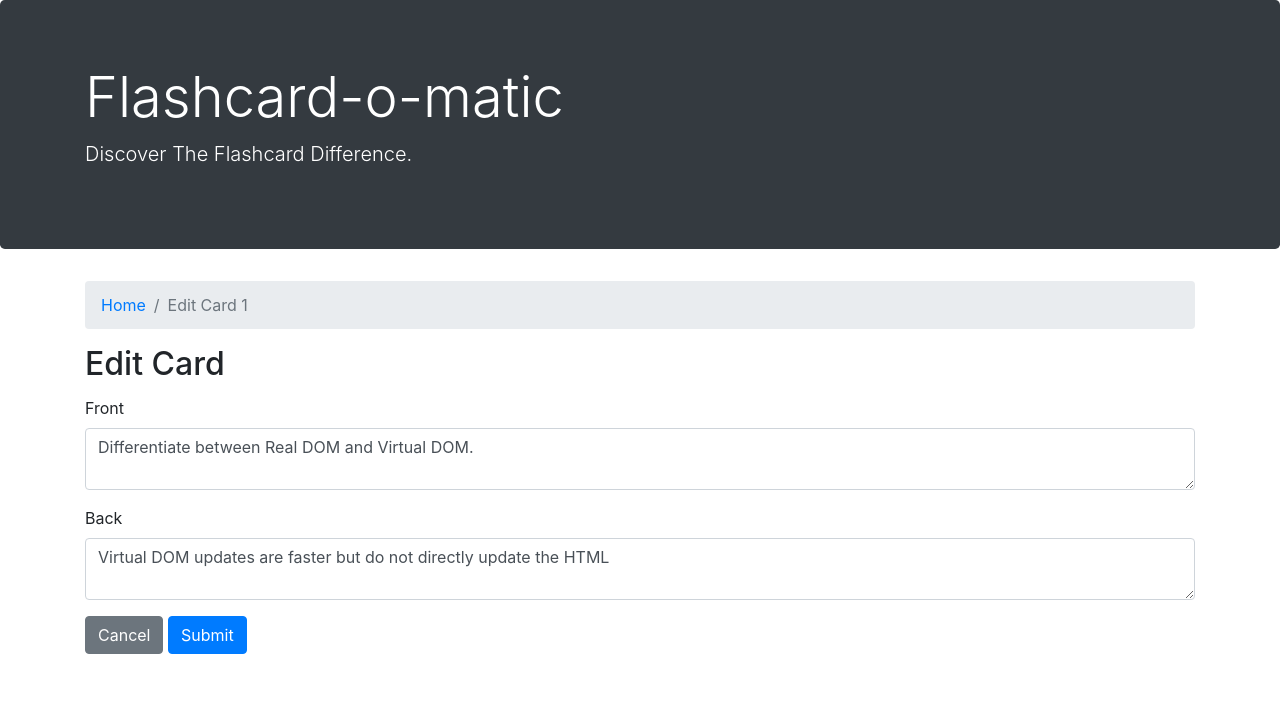
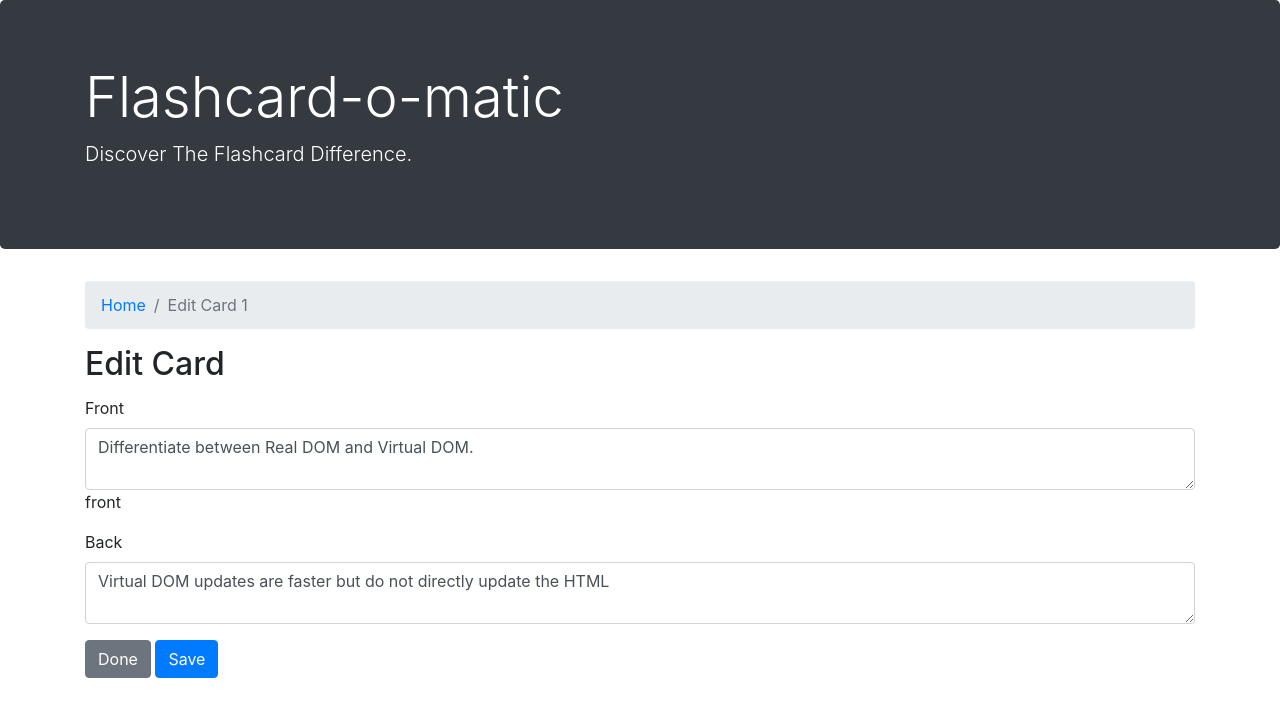
Before and after one commit to leanal/React_Project_Flashcards, a React (Create React App) app: page /decks/1/cards/1/edit in a window 1280 px wide. Shown: the top 716 px of the page. Built offline with nearby package versions, Linux system fonts and the light colour scheme; no server answers; data requests are answered from the project's data file; a web font is replaced by a local one.

Commit message:
added parseInt on deckId

```diff
--- a/src/Layout/CardEdit.js
+++ b/src/Layout/CardEdit.js
@@ -1,12 +1,12 @@
 import React, { useEffect, useState } from "react";
-import { useParams, useHistory } from "react-router-dom";
+import { useParams } from "react-router-dom";
 import { readDeck, readCard , updateCard } from "../utils/api/index";
 import Breadcrumb from "./Breadcrumb";
+import CardForm from "./CardForm";
 
 export default function CardEdit() {
   const { deckId } = useParams();
   const { cardId } = useParams();
-  const history = useHistory();
   const [ deck, setDeck ] = useState({});
   const [ card, setCard ] = useState({});
   const [ front, setFront ] = useState("");
@@ -40,20 +40,19 @@ export default function CardEdit() {
 
   const frontChangeHandler = (event) => setFront(event.target.value);
   const backChangeHandler = (event) => setBack(event.target.value);
-  const cancelClickHandler = () => history.push(`/decks/${deckId}`);
 
-  async function submitHandler() {
+  const submitHandler = async (event) => {
+    event.preventDefault();
+
     const abortController = new AbortController();
     const updatedCard = {
         id: cardId,
+        deckId: parseInt(deckId),
         front: front,
         back: back
-    }
-    const apiUpdate = await updateCard(updatedCard, abortController.signal)
-    console.log("apiUpdate",apiUpdate)
-    // setCard(apiUpdate)
-    // setFront(apiUpdate.front);
-    // setBack(apiUpdate.back);
+    };
+    await updateCard(updatedCard, abortController.signal);
+
     return () => abortController.abort();
   };
 
@@ -61,36 +60,16 @@ export default function CardEdit() {
     <div>
       <Breadcrumb deckId={deckId} deckName={deck.name} addText={`Edit Card ${card.id}`} />
       <h2 className="card-title">Edit Card</h2>
-      <form name="add" onSubmit={submitHandler}>
-        <div className="form-group">
-          <label htmlFor="front">Front</label>
-          <textarea
-            className="form-control"
-            id="front"
-            name="front"
-            placeholder={card.front}
-            required={true}
-            rows={2}
-            onChange={frontChangeHandler}
-            value={front}
-          ></textarea>
-        </div>
-        <div className="form-group">
-          <label htmlFor="back">Back</label>
-          <textarea
-            className="form-control"
-            id="back"
-            name="back"
-            placeholder={card.back}
-            required={true}
-            rows={2}
-            onChange={backChangeHandler}
-            value={back}
-          ></textarea>
-        </div>
-        <button type="button" className="btn btn-secondary" onClick={cancelClickHandler}>Cancel</button><span>  </span>
-        <button type="submit" className="btn btn-primary">Submit</button>
-      </form>
+      <CardForm
+        deckId={deckId}
+        frontPlaceholder={card.front}
+        backPlaceholder={card.back}
+        front={front}
+        back={back}
+        frontChangeHandler={frontChangeHandler}
+        backChangeHandler={backChangeHandler}
+        submitHandler={submitHandler}
+      />
     </div>
   );
 }
```
